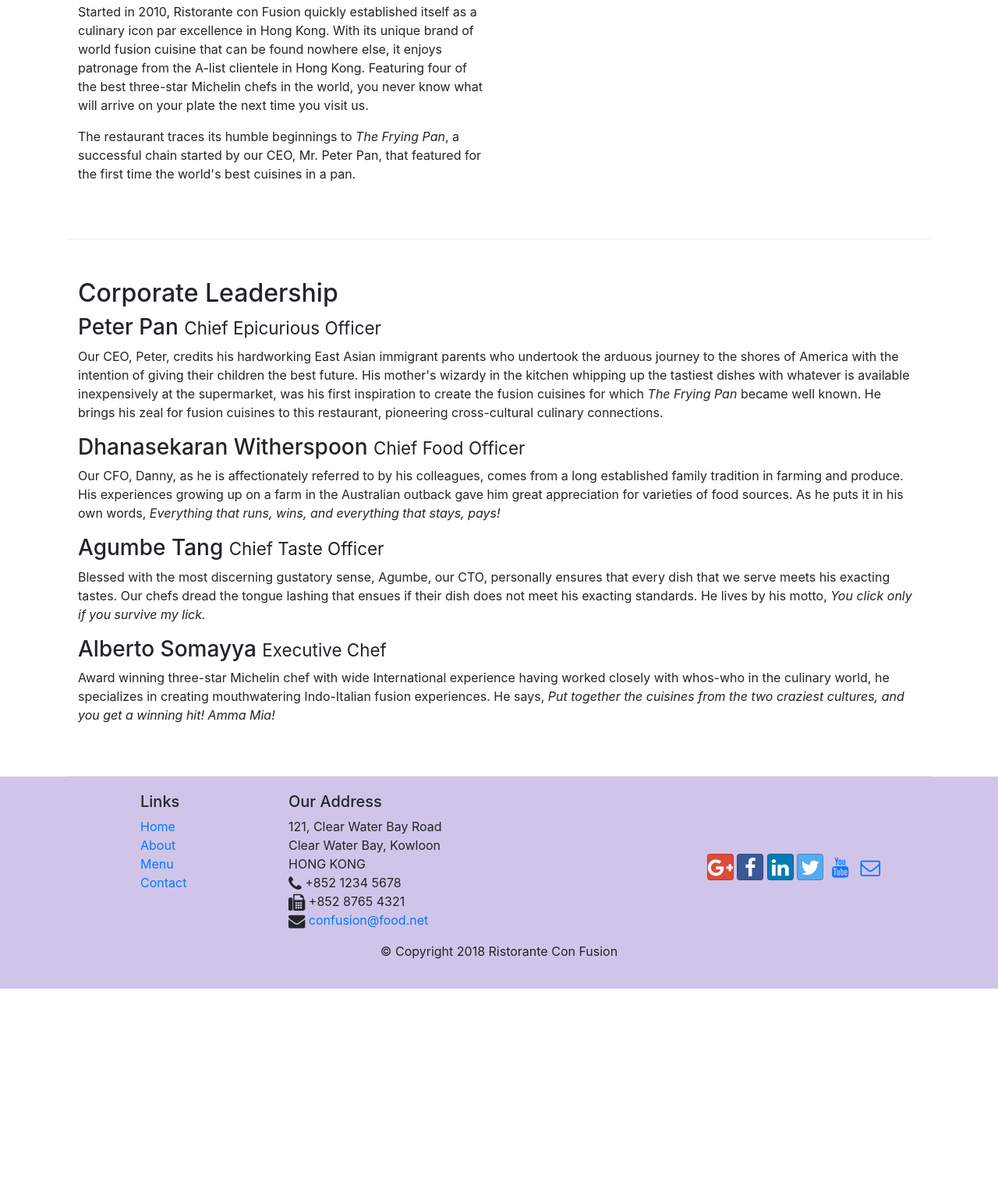
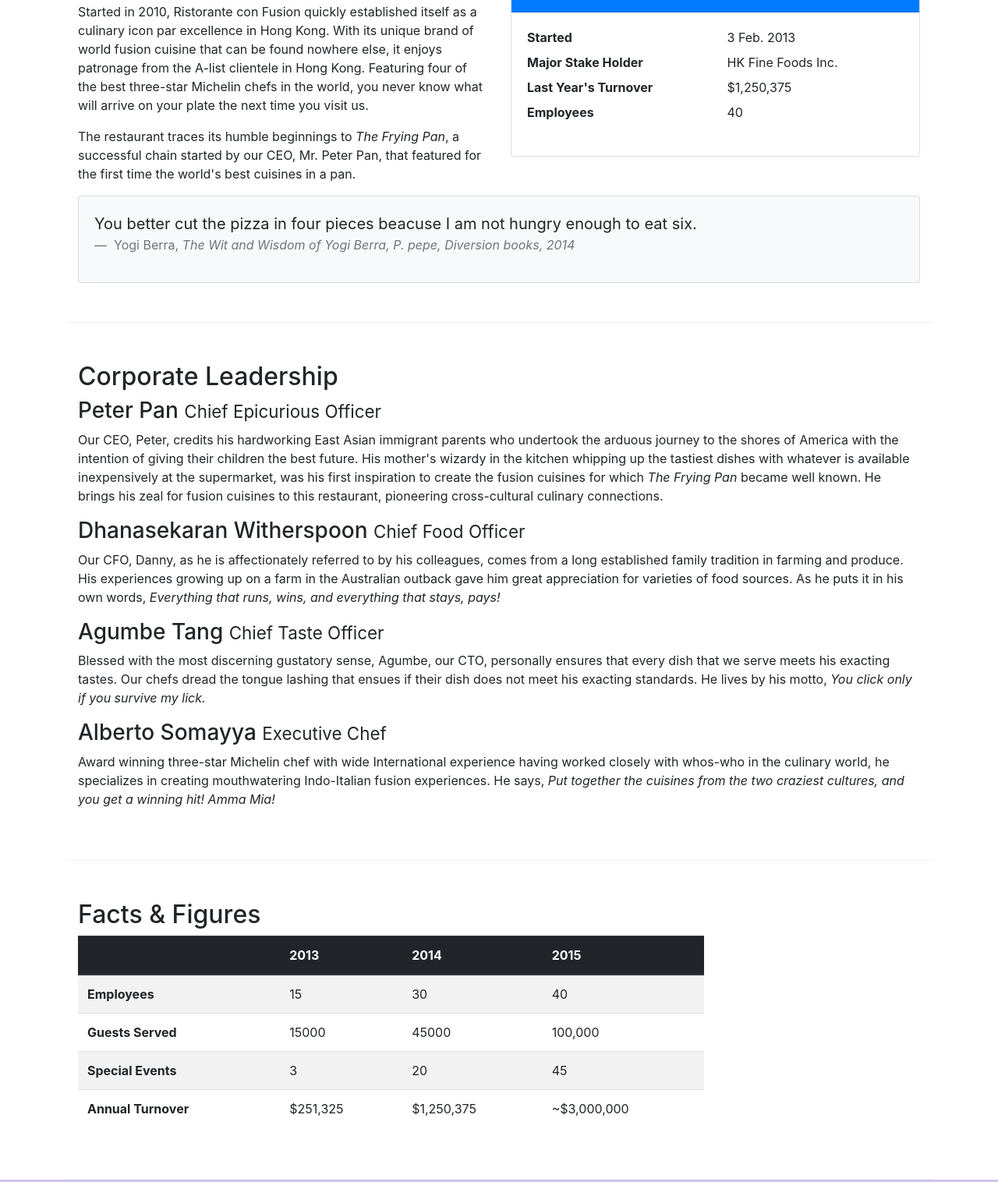
Before and after one commit to gariciodaro/coursera-full-stack-web-development-with-react, a website: page Course1Boostrap/conFusionWebSite/aboutus.html in a window 1280 px wide. Shown: the part 558-2074 px from the top of the page at 78% size. Before the commit the page ends 1826 px from the top, so only its background shows below. Drawn offline with nearby package versions, Linux system fonts and the light colour scheme.

Commit message:
Display Content: Tables and Cards

```diff
--- a/Course1Boostrap/conFusionWebSite/aboutus.html
+++ b/Course1Boostrap/conFusionWebSite/aboutus.html
@@ -116,8 +116,43 @@
                         the world's best cuisines in a pan.</p>
                 </div>
                 <div class="col-12 col-sm-6">
+                    <div class="card">
+                        <h3 class="card-header bg-primary text-white">Facts At a Glance</h3>
+                        <div class="card-body">
+                            <dl class="row">
+                                <dt class="col-6">Started</dt>
+                                <dd class="col-6">3 Feb. 2013</dd>
+                                <dt class="col-6">Major Stake Holder</dt>
+                                <dd class="col-6">HK Fine Foods Inc.</dd>
+                                <dt class="col-6">Last Year's Turnover</dt>
+                                <dd class="col-6">$1,250,375</dd>
+                                <dt class="col-6">Employees</dt>
+                                <dd class="col-6">40</dd>
+                            </dl>
                         </div>
                     </div>
+                </div>
+                <div class="col-12">
+                    <!--this particular card wont have header, just body-->
+                    <div class="card card-body bg-light">
+                        <blockquote class="blockquote">
+                            <!--mb-o class of BS means margin botton zero -->
+                            <p class="mb-0">You better cut the
+                                pizza in four pieces beacuse I am
+                                not hungry enough to eat six.
+                            </p>
+                            <footer class="blockquote-footer">
+                                Yogi Berra,
+                                <cite title="Source Title">
+                                    The Wit and Wisdom of
+                                    Yogi Berra, P. pepe, Diversion books, 2014
+                                </cite>
+                            </footer>
+                        </blockquote>
+                    </div>
+                </div>
+            </div>
+
 
 
         <div class="row row-content ">
@@ -161,6 +196,52 @@
                     experiences. He says, <em>Put together the cuisines
                         from the two craziest cultures, and you get a
                         winning hit! Amma Mia!</em></p>
+            </div>
+       </div>
+       <div class="row row-content">
+           <div class="col-12 col-sm-9">
+               <h2>Facts &amp; Figures</h2>
+               <div class="table-responsive">
+                <table class="table table-striped">
+                    <thead class="thead-dark">
+                        <tr>
+                            <th>&nbsp;</th>
+                            <th>2013</th>
+                            <th>2014</th>
+                            <th>2015</th>
+                        </tr>
+                    </thead>
+                    <tbody>
+                        <tr>
+                            <th>Employees</th>
+                            <td>15</td>
+                            <td>30</td>
+                            <td>40</td>
+                        </tr>
+                        <tr>
+                            <th>Guests Served</th>
+                            <td>15000</td>
+                            <td>45000</td>
+                            <td>100,000</td>
+                        </tr>
+                        <tr>
+                            <th>Special Events</th>
+                            <td>3</td>
+                            <td>20</td>
+                            <td>45</td>
+                        </tr>
+                        <tr>
+                            <th>Annual Turnover</th>
+                            <td>$251,325</td>
+                            <td>$1,250,375</td>
+                            <td>~$3,000,000</td>
+                        </tr>
+                    </tbody>
+                </table>
+            </div>
+
+           </div>
+           <div class="col-12 col-sm-3">
            </div>
        </div>
 
```
Lines whose indentation alone changed are shown as unchanged.
